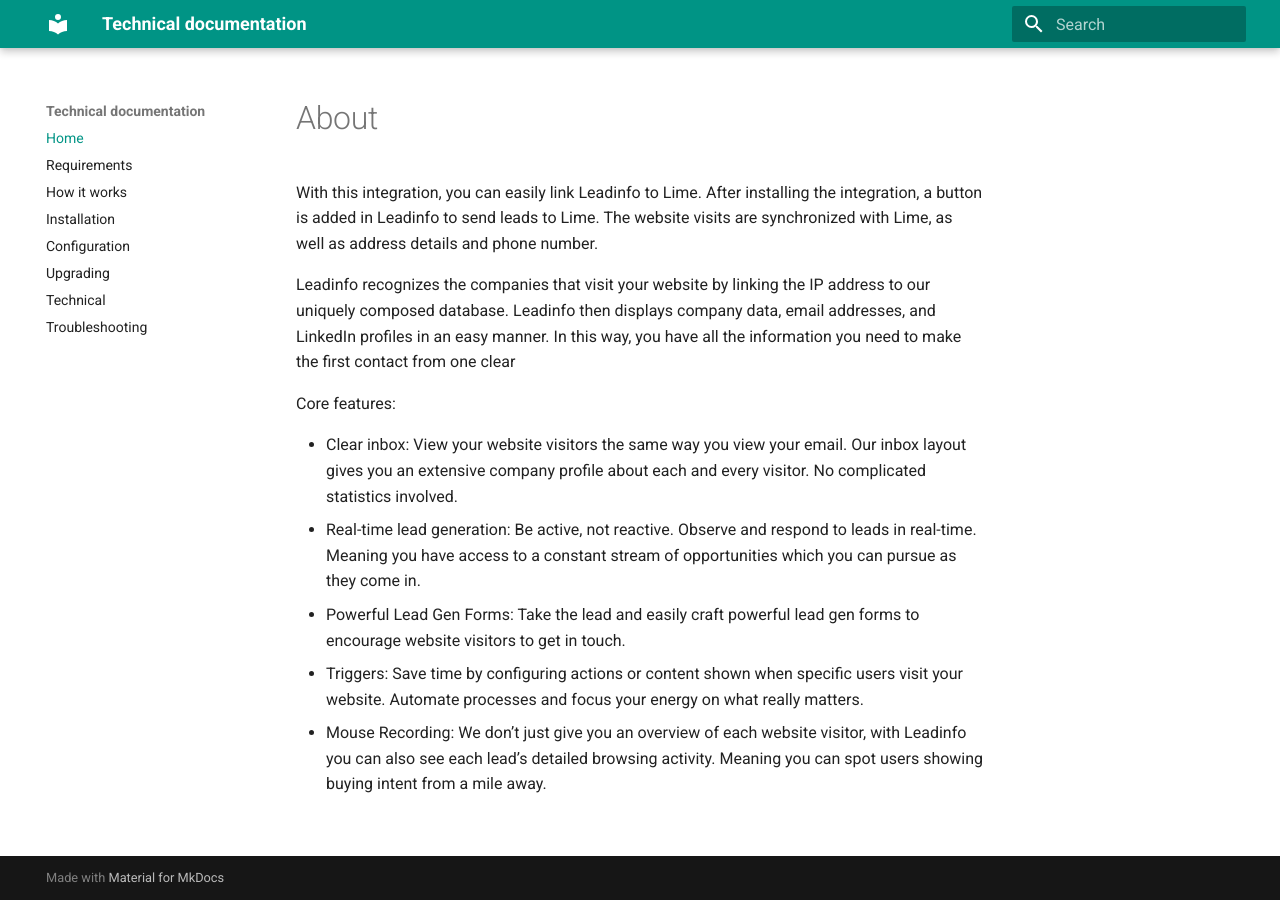
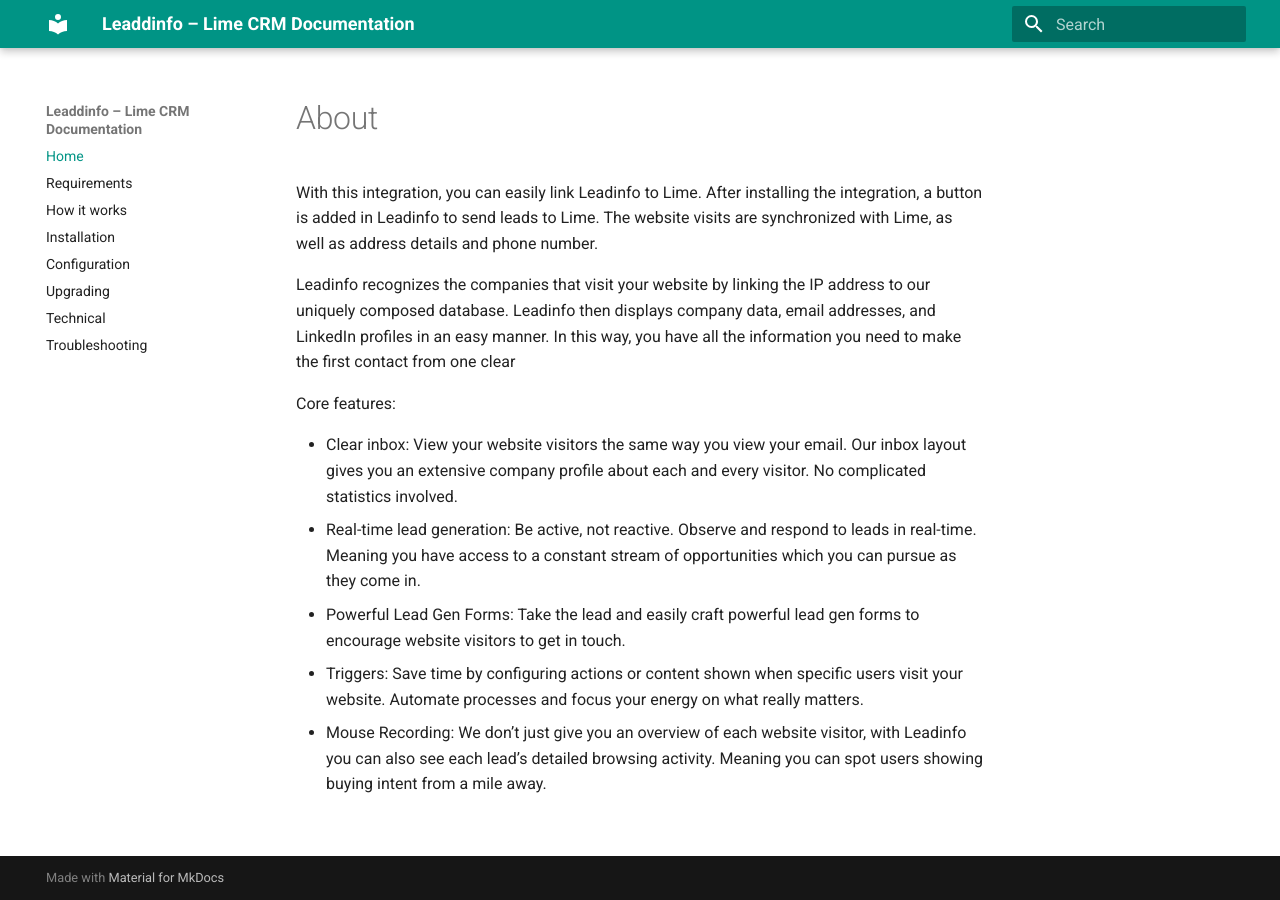
Before and after one commit to Leadinfo1/Leadinfo1.github.io, an MkDocs documentation site: the page built from docs/index.md, in a window 1280 px wide. Built offline with MkDocs 1.6.1 and Material for MkDocs 9.7.7, drawn with Linux system fonts in a browser that asks for light colours.

Commit message:
Added author and description

```diff
--- a/mkdocs.yml
+++ b/mkdocs.yml
@@ -1,4 +1,4 @@
-site_name: Technical documentation
+site_name: Leaddinfo – Lime CRM Documentation
 nav:
   - Home: 'index.md'
   - Requirements: 'requirements.md'
@@ -14,5 +14,5 @@
     primary: 'teal'
     accent: 'teal'
   favicon: 'images/favicon.ico'
-site_description: Lime eSign Documentation
-site_author: Lime Technologies AB
+site_description: Leaddinfo – Lime CRM Documentation
+site_author: Leadinfo
```
